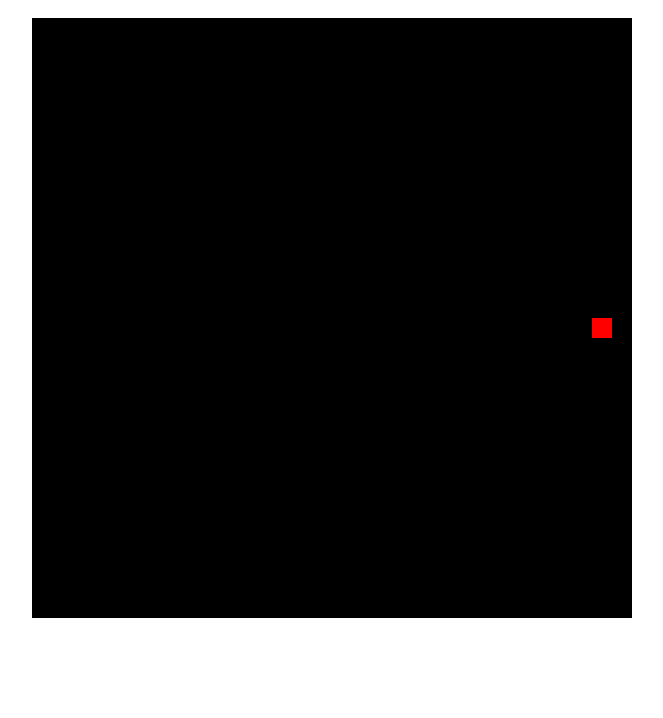
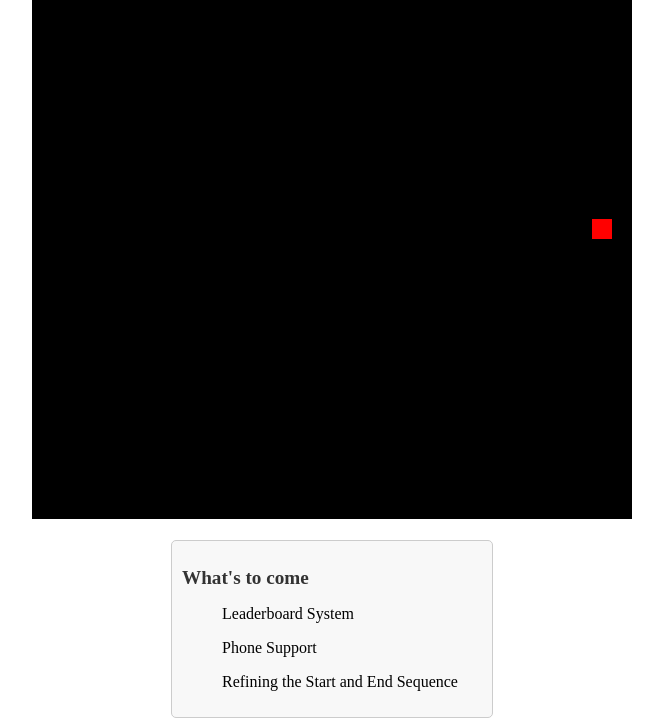
Before and after one commit to rlacyconnell/SnakeGame, a plain HTML site: page index.html in a window 1280 px wide. Shown: the part 166-884 px from the top of the page, without its empty margins (308-971 px from the left). Before the commit the page ends 800 px from the top, so only its background shows below. Drawn offline with Linux system fonts and the light colour scheme.

Commit message:
announcment page

```diff
--- a/index.html
+++ b/index.html
@@ -8,16 +8,19 @@
 </head>
 <body>
     <div id="container">
-        <h1>Snake Game</h1>
+        <h1>snake game</h1>
         <p id="highScoreDisplay">High Score: 0</p> <!-- Display the high score -->
         <p id="scoreDisplay">Current Score: 0</p>
     </div>
-    <div id="endScreen" style="display: none;"> <!-- End screen -->
-        <h2>Game Over!</h2>
-        <p id="finalScoreDisplay"></p>
-        <button id="playAgainButton">Play Again</button>
+    <canvas id="gameCanvas" width="600" height="600"></canvas>
+    <div id="announcements">
+        <h2>What's to come</h2>
+        <p>
+            <ul>Leaderboard System</ul>
+            <ul>Phone Support</ul>
+            <ul>Refining the Start and End Sequence</ul>
+        </p>
     </div>
-    <canvas id="gameCanvas" width="600" height="600"></canvas>
     <script src="script.js"></script>
 </body>
 </html>
--- a/script.js
+++ b/script.js
@@ -1,25 +1,3 @@
-// Define variables
-let gameInterval;
-let endScreen = document.getElementById("endScreen");
-let finalScoreDisplay = document.getElementById("finalScore");
-
-// Function to handle game over
-function gameOverHandler() {
-    console.log("Game Over Handler called"); // Add this line
-    clearInterval(gameInterval); // Stop the game loop
-    endScreen.style.display = "block"; // Show the end screen
-    finalScoreDisplay.innerText = "Final Score: " + score; // Display final score
-}
-
-// Function to play again
-function playAgain() {
-    endScreen.style.display = "none"; // Hide the end screen
-    startGame(); // Restart the game
-}
-
-// Play again button event listener
-document.getElementById("playAgainButton").addEventListener("click", playAgain);
-
 // Load highest score from local storage
 let highestScore = localStorage.getItem("highestScore");
 if (!highestScore) {
--- a/styles.css
+++ b/styles.css
@@ -28,3 +28,22 @@ canvas {
     border-radius: 10px;
     color: white;
 }
+
+#announcements {
+    margin-top: 20px; /* Adjust margin as needed */
+    padding: 10px;
+    background-color: #f8f8f8;
+    border: 1px solid #ccc;
+    border-radius: 5px;
+    width: 300px; /* Adjust width as needed */
+}
+
+#announcements h2 {
+    font-size: 1.2em;
+    color: #333;
+}
+
+#announcements p {
+    font-size: 1em;
+    color: #666;
+}
```
Also changed, not shown: 1 other file.
